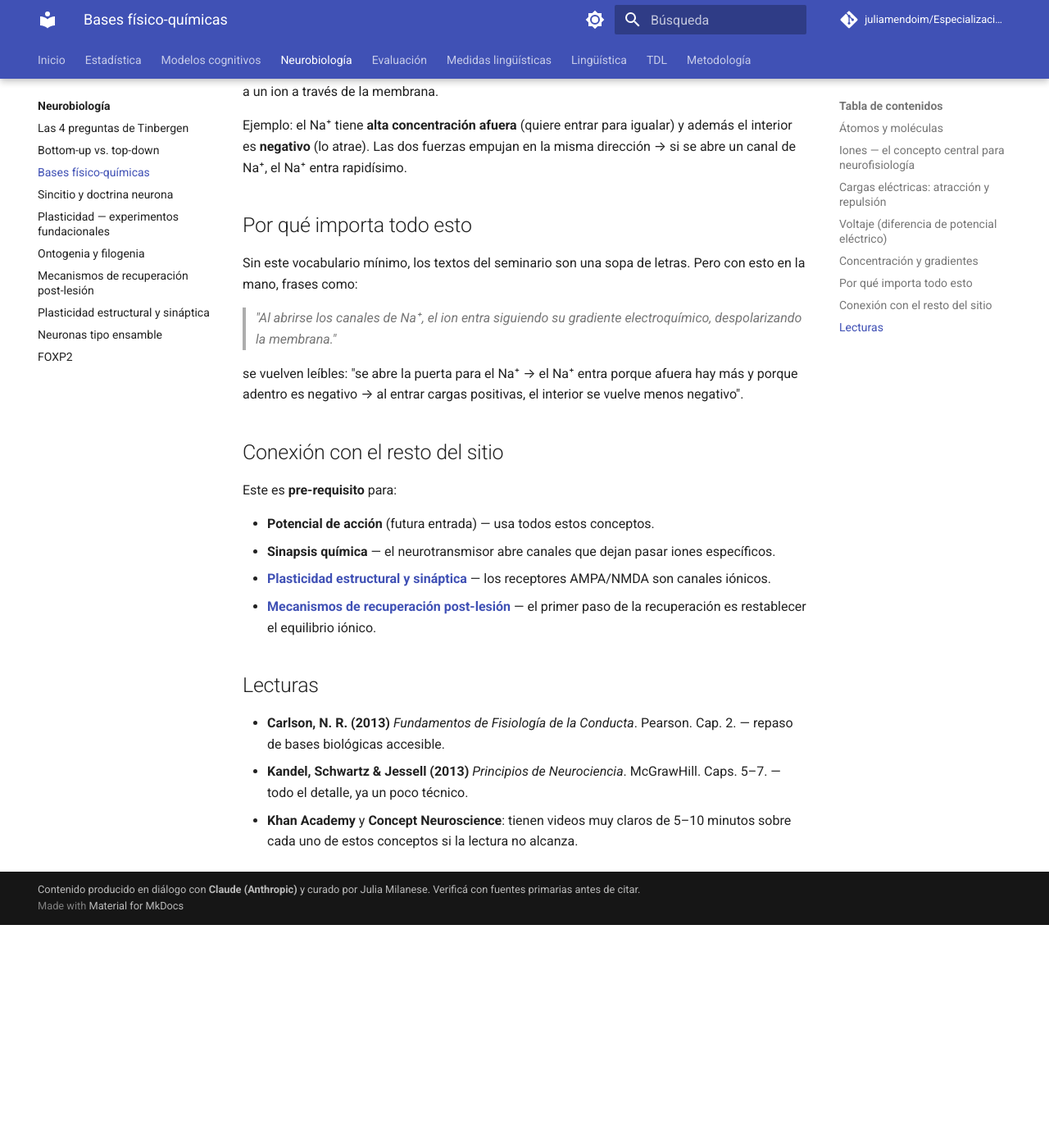
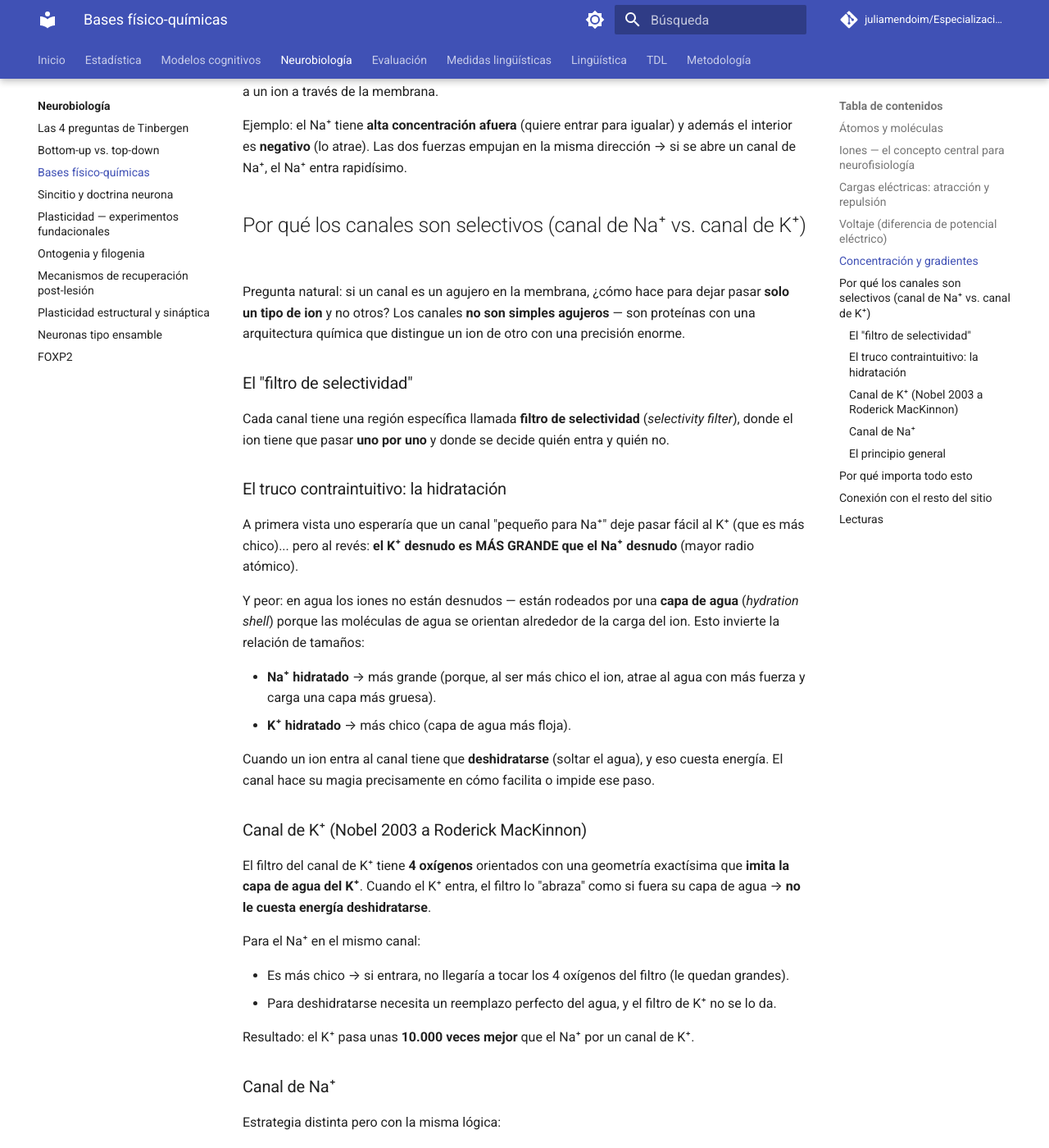
Before and after one commit to juliamendoim/Especializacion-Neurociencias-Page, an MkDocs documentation site: the page built from docs/neurobiologia/bases-fisicoquimicas.md, in a window 1280 px wide and 1400 px high, scrolled down 2793 px. Shown: the whole window at 82% size. Built offline with MkDocs 1.6.1 and Material for MkDocs 9.7.7, drawn with Linux system fonts in a browser that asks for light colours; comment, search, counter and statistics services are not loaded; before the commit the page ends 3921 px from its top, so only the background shows below that; some of the changed text lies outside the part shown.

Commit message:
Add ion channel selectivity section to bases físico-químicas
Cover the selectivity filter mechanism: hydration shells, why K+ desnudo
is larger than Na+ desnudo, the 4-oxygen geometry of the K+ channel
(MacKinnon Nobel 2003) and the differential mechanism in Na+ channels.
Adds Doyle et al. 1998 to lecturas.

```diff
--- a/docs/neurobiologia/bases-fisicoquimicas.md
+++ b/docs/neurobiologia/bases-fisicoquimicas.md
@@ -81,6 +81,56 @@ Cuando se combinan ambos se habla de **gradiente electroquímico** — la "fuerz
 
 Ejemplo: el Na⁺ tiene **alta concentración afuera** (quiere entrar para igualar) y además el interior es **negativo** (lo atrae). Las dos fuerzas empujan en la misma dirección → si se abre un canal de Na⁺, el Na⁺ entra rapidísimo.
 
+## Por qué los canales son selectivos (canal de Na⁺ vs. canal de K⁺)
+
+Pregunta natural: si un canal es un agujero en la membrana, ¿cómo hace para dejar pasar **solo un tipo de ion** y no otros? Los canales **no son simples agujeros** — son proteínas con una arquitectura química que distingue un ion de otro con una precisión enorme.
+
+### El "filtro de selectividad"
+
+Cada canal tiene una región específica llamada **filtro de selectividad** (*selectivity filter*), donde el ion tiene que pasar **uno por uno** y donde se decide quién entra y quién no.
+
+### El truco contraintuitivo: la hidratación
+
+A primera vista uno esperaría que un canal "pequeño para Na⁺" deje pasar fácil al K⁺ (que es más chico)... pero al revés: **el K⁺ desnudo es MÁS GRANDE que el Na⁺ desnudo** (mayor radio atómico).
+
+Y peor: en agua los iones no están desnudos — están rodeados por una **capa de agua** (*hydration shell*) porque las moléculas de agua se orientan alrededor de la carga del ion. Esto invierte la relación de tamaños:
+
+- **Na⁺ hidratado** → más grande (porque, al ser más chico el ion, atrae al agua con más fuerza y carga una capa más gruesa).
+- **K⁺ hidratado** → más chico (capa de agua más floja).
+
+Cuando un ion entra al canal tiene que **deshidratarse** (soltar el agua), y eso cuesta energía. El canal hace su magia precisamente en cómo facilita o impide ese paso.
+
+### Canal de K⁺ (Nobel 2003 a Roderick MacKinnon)
+
+El filtro del canal de K⁺ tiene **4 oxígenos** orientados con una geometría exactísima que **imita la capa de agua del K⁺**. Cuando el K⁺ entra, el filtro lo "abraza" como si fuera su capa de agua → **no le cuesta energía deshidratarse**.
+
+Para el Na⁺ en el mismo canal:
+
+- Es más chico → si entrara, no llegaría a tocar los 4 oxígenos del filtro (le quedan grandes).
+- Para deshidratarse necesita un reemplazo perfecto del agua, y el filtro de K⁺ no se lo da.
+
+Resultado: el K⁺ pasa unas **10.000 veces mejor** que el Na⁺ por un canal de K⁺.
+
+### Canal de Na⁺
+
+Estrategia distinta pero con la misma lógica:
+
+- El filtro tiene un anillo cargado negativamente (un aminoácido glutamato).
+- La geometría del poro y la disposición de las cargas favorece al **Na⁺ con una sola molécula de agua** (parcialmente hidratado).
+- El K⁺ es demasiado grande para acomodarse en esa geometría.
+
+### El principio general
+
+Los canales **no filtran por tamaño bruto**. Filtran por una combinación de:
+
+1. **Geometría del poro** (encaje físico).
+2. **Cargas eléctricas** dentro del filtro.
+3. **Energía de hidratación** — cuánto cuesta soltar el agua y si el filtro la "reemplaza" bien.
+
+Es química fina, no plomería.
+
+Por qué importa: esto justifica que se hable de "canales de Na⁺", "canales de K⁺", "canales de Ca²⁺" como entidades **funcionalmente distintas**. La selectividad es lo que permite que el potencial de acción tenga fases bien separadas (entrada de Na⁺ y luego salida de K⁺) — sin selectividad no habría potencial de acción tal como lo conocemos.
+
 ## Por qué importa todo esto
 
 Sin este vocabulario mínimo, los textos del seminario son una sopa de letras. Pero con esto en la mano, frases como:
@@ -102,4 +152,5 @@ Este es **pre-requisito** para:
 
 - **Carlson, N. R. (2013)** *Fundamentos de Fisiología de la Conducta*. Pearson. Cap. 2. — repaso de bases biológicas accesible.
 - **Kandel, Schwartz & Jessell (2013)** *Principios de Neurociencia*. McGrawHill. Caps. 5–7. — todo el detalle, ya un poco técnico.
+- **Doyle, D. A. et al. (1998)** "The structure of the potassium channel: molecular basis of K⁺ conduction and selectivity". *Science* 280:69-77. — el paper de MacKinnon que cristalizó el canal de K⁺ y desentrañó el filtro de selectividad (Nobel 2003).
 - **Khan Academy** y **Concept Neuroscience**: tienen videos muy claros de 5–10 minutos sobre cada uno de estos conceptos si la lectura no alcanza.
```
